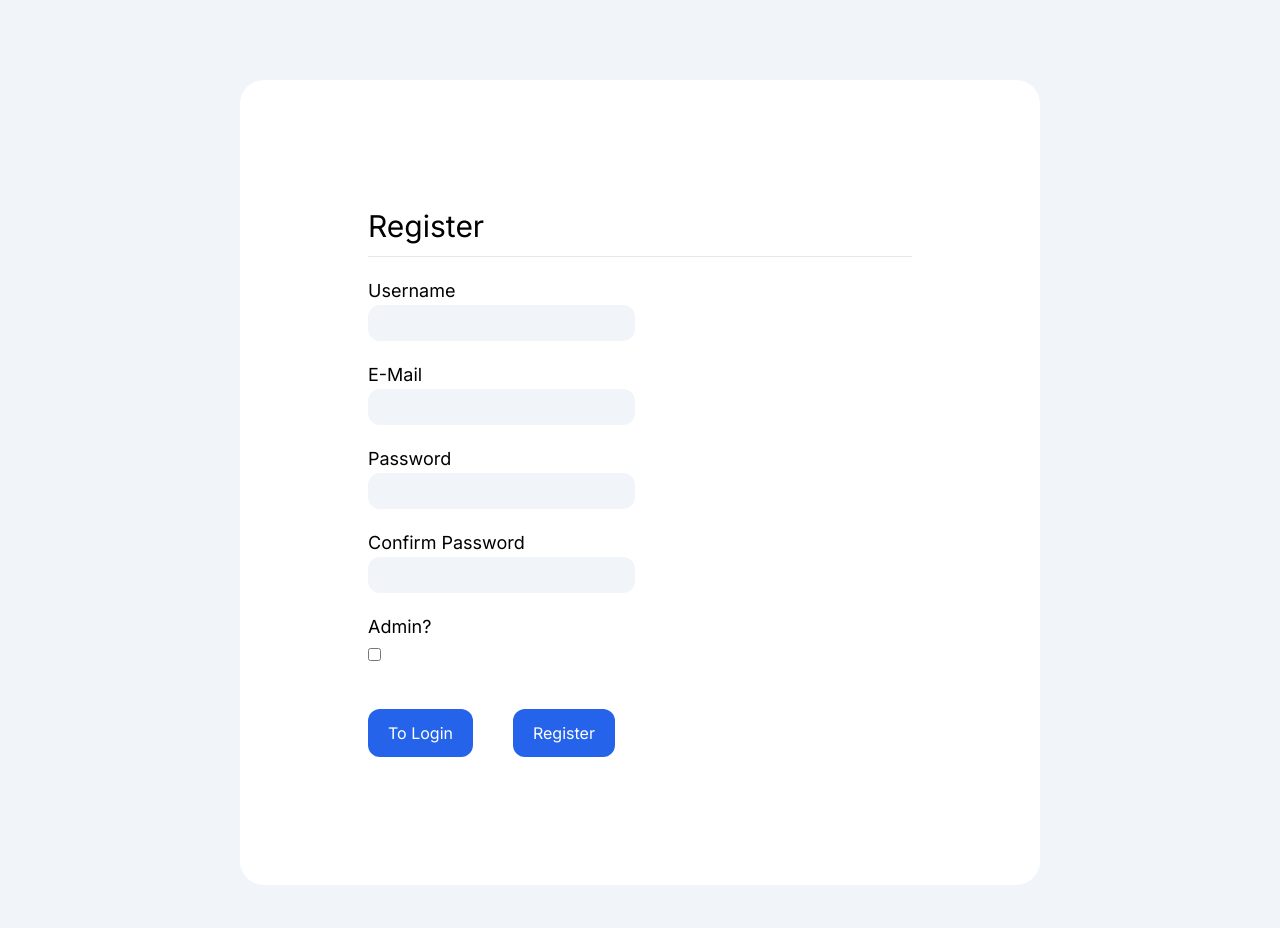
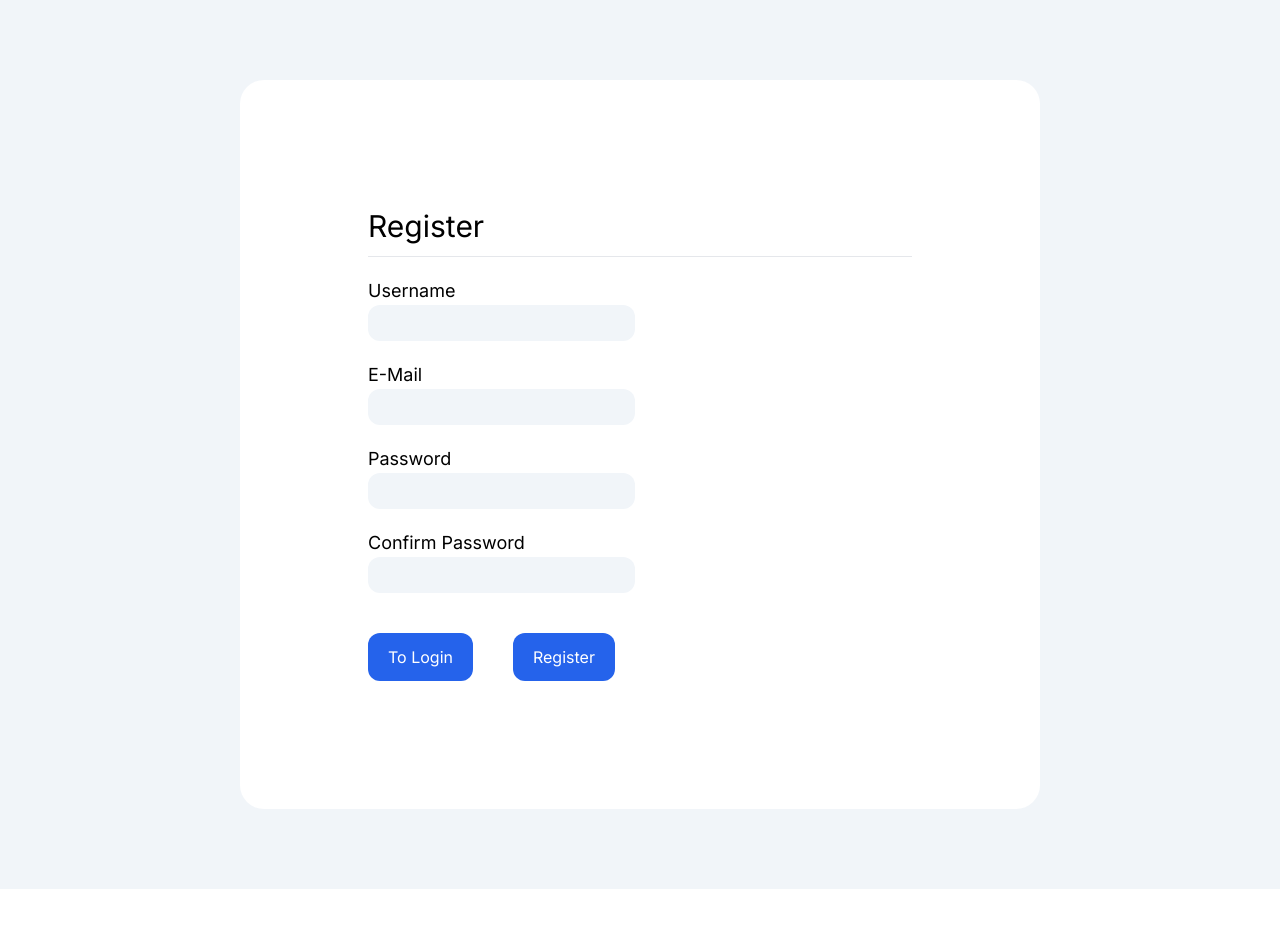
Before and after one commit to botrick01/autoverleih_frontend, a Next.js app: page /register in a window 1280 px wide. Shown: the top 928 px of the page. After the commit the page ends 889 px from the top, so only its background shows below. Built offline with nearby package versions, Linux system fonts and the light colour scheme.

Commit message:
some things

```diff
--- a/app/dashboard/page.tsx
+++ b/app/dashboard/page.tsx
@@ -21,7 +21,7 @@ export default function Dashboard() {
   });
 
   return (
-    <div className=" bg-slate-100 h-full py-20 px-40 bg-center">
+    <div className=" bg-slate-100 h-screen py-20 px-40 bg-center">
       <div className="bg-white p-16 rounded-3xl">
         <div className="flex flex-row justify-between">
           <div>
--- a/app/login/page.tsx
+++ b/app/login/page.tsx
@@ -33,7 +33,7 @@ export default function Login() {
   }, [router]);
 
   return (
-    <div className=" bg-slate-100 h-full py-20 px-60 bg-center">
+    <div className=" bg-slate-100 h-screen py-20 px-60 bg-center">
       <div className="bg-white p-32 rounded-3xl">
         <h1 className="text-3xl pb-3">Login</h1>
         <hr />
--- a/app/register/page.tsx
+++ b/app/register/page.tsx
@@ -3,9 +3,12 @@ import Inputfield from "@/components/inputfield";
 import Loginbutton from "@/components/loginbutton";
 import UserService from "@/services/user.service";
 import { useState } from "react";
+import { useRouter } from "next/navigation";
 import { useMutation } from "react-query";
 
 export default function Register() {
+  const router = useRouter();
+
   const [username, setUsername] = useState("");
   const [email, setEmail] = useState("");
   const [password, setPassword] = useState("");
@@ -14,6 +17,9 @@ export default function Register() {
   const { mutate } = useMutation({
     mutationKey: "register",
     mutationFn: UserService.register,
+    onSuccess() {
+      router.push("/login");
+    }
   });
   const register = () => {
     if(password === confirmPassword){
@@ -62,16 +68,9 @@ export default function Register() {
             className="p-1 bg-slate-100 rounded-xl hover:bg-slate-200"
           />
         </div>
-        <div className="pt-5 text-lg">
-          <div>Admin?</div>
-          <input
-            type="checkbox"
-            className="p-1 bg-slate-100 rounded-xl hover:bg-slate-200"
-          />
-        </div>
 
         <div className="flex flex-row">
-          <Loginbutton name="To Login" />
+          <Loginbutton name="To Login" onClick={() => router.push("/login")}/>
           <Loginbutton name="Register" onClick={register}/>
         </div>
       </div>
```
